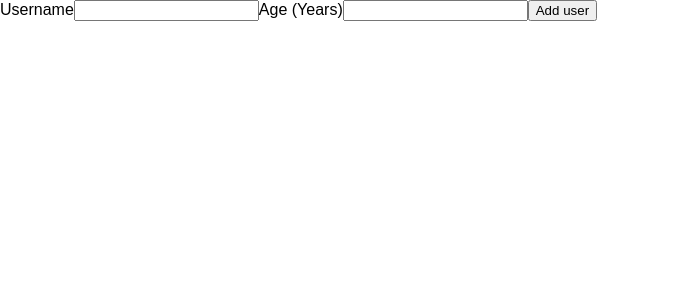
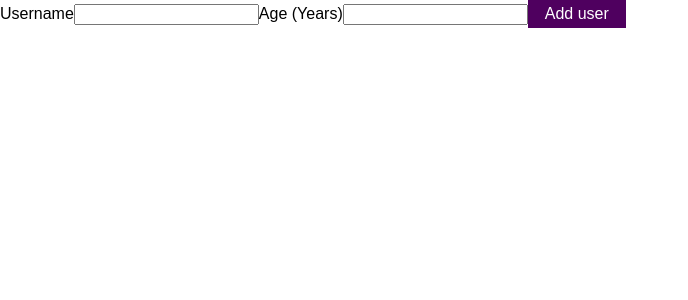
Before and after one commit to IlyaChernyaevDev/user-list, a React (Create React App) app: page / in a window 1280 px wide. Shown: the top 300 px of the page, without its empty margins (0-688 px from the left). Built offline with nearby package versions, Linux system fonts and the light colour scheme.

Commit message:
replaced the buttons with Button component

```diff
--- a/src/components/UI/Button/Button.js
+++ b/src/components/UI/Button/Button.js
@@ -3,7 +3,7 @@ import React from "react";
 import styles from './Button.module.css';
 
 const Button = (props) => {
-  return <button onClick={props.action} className={styles.button}>{props.children}</button>
+  return <button onClick={props.action} className={styles.button} type={props.type}>{props.children}</button>
 }
 
 export default Button;
--- a/src/components/UI/ErrorModal/ErrorModal.js
+++ b/src/components/UI/ErrorModal/ErrorModal.js
@@ -1,11 +1,20 @@
-import React, { useState } from 'react';
+import React from 'react';
 
+import Button from '../Button/Button';
 import styles from './ErrorModal.module.css';
 
 const ErrorModal = ({ errorModalInfo, setErrorModalInfo }) => {
   if (!errorModalInfo.show) {
     return null;
   }
+
+  const closeErrorModal = () => {
+    setErrorModalInfo({
+      show: false,
+      errorTitle: '',
+      errorText: '',
+    });
+  };
 
   return (
     <div className={styles.backdrop}>
@@ -15,18 +24,9 @@ const ErrorModal = ({ errorModalInfo, setErrorModalInfo }) => {
         </div>
         <div className={styles.content}>
           {errorModalInfo.errorText}
-          <button
-            className={styles.actions}
-            onClick={() => {
-              setErrorModalInfo({
-                show: false,
-                errorTitle: '',
-                errorText: '',
-              });
-            }}
-          >
+          <Button type={'button'} action={closeErrorModal}>
             Okay
-          </button>
+          </Button>
         </div>
       </div>
     </div>
--- a/src/components/User/User.js
+++ b/src/components/User/User.js
@@ -14,14 +14,12 @@ const User = (props) => {
   const submitHandler = (event) => {
     event.preventDefault();
     if (enteredUser.username.length === 0 || enteredUser.age.length === 0) {
-      console.log('Please enter a valid name and age (non-empty values)');
       props.setErrorModalInfo({
         show: true,
         errorTitle: 'Invalid input',
         errorText: 'Please enter a valid name and age (non-empty values)',
       });
     } else if (enteredUser.age < 1) {
-      console.log('Please enter a valid age (>0)');
       props.setErrorModalInfo({
         show: true,
         errorTitle: 'Invalid input',
@@ -52,7 +50,7 @@ const User = (props) => {
         name='age'
         value={enteredUser.age}
       />
-      <button type='submit'>Add user</button>
+      <Button type={'submit'}>Add user</Button>
     </form>
   );
 };
```
